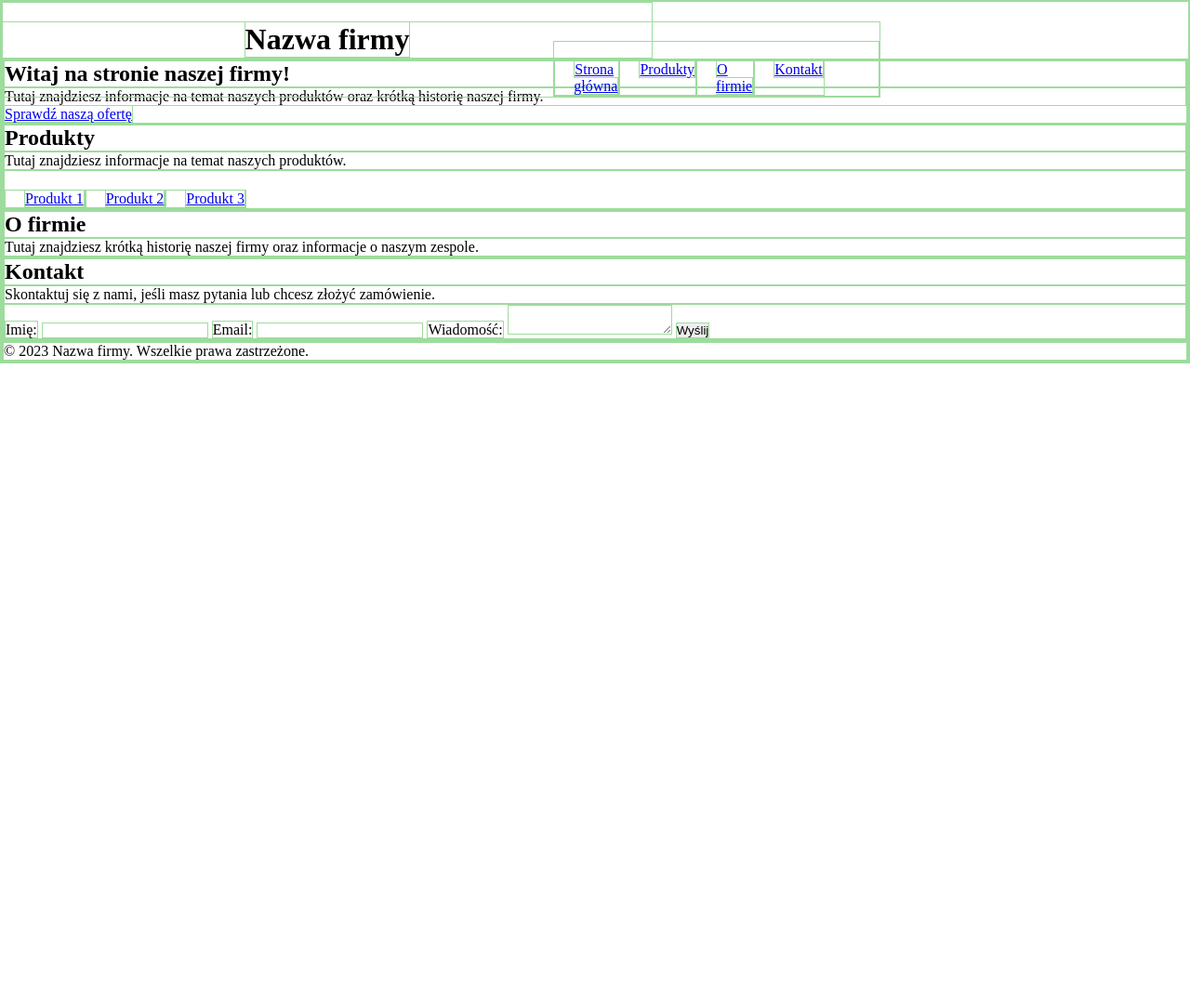
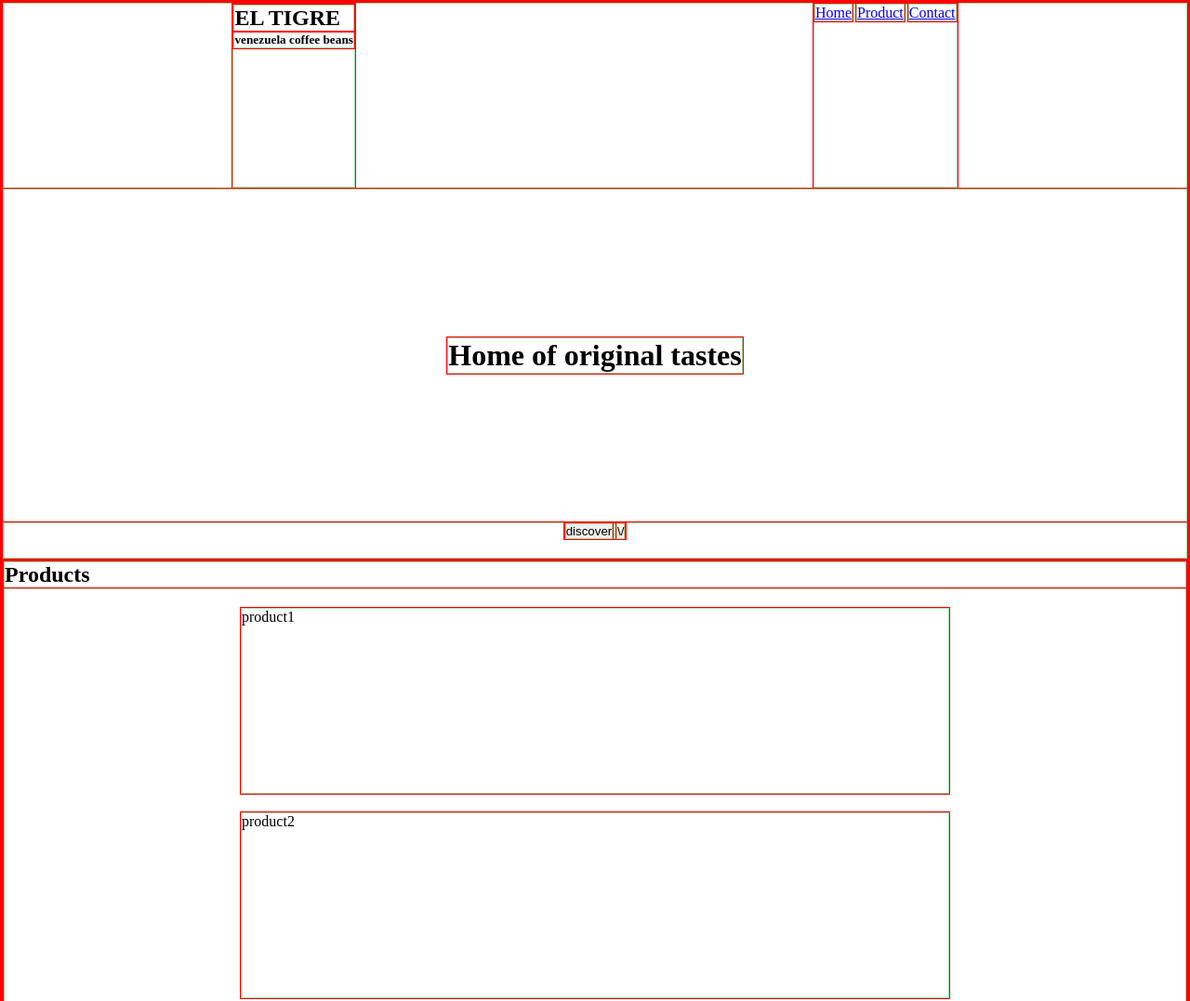
Before and after one commit to marcin-por95/Shop, a website: page src/index.html in a window 1280 px wide. Shown: the top 1077 px of the page at 93% size. Before the commit the page ends 800 px from the top, so only its background shows below. Drawn offline with nearby package versions, Linux system fonts and the light colour scheme; files that its build step writes are made by us from their sources.

Commit message:
Add basic html structure

```diff
--- a/package.json
+++ b/package.json
@@ -38,6 +38,7 @@
         "onchange": "^7.1.0",
         "postcss": "^8.2.6",
         "postcss-cli": "^8.3.1",
+        "postcss-scss": "^4.0.4",
         "rimraf": "^3.0.2",
         "stylelint": "^15.6.0",
         "stylelint-config-standard": "^33.0.0",
--- a/src/index.html
+++ b/src/index.html
@@ -4,60 +4,53 @@
     <title>Nazwa firmy - strona główna</title>
     <meta charset="utf-8">
     <meta name="viewport" content="width=device-width, initial-scale=1">
-    <link rel="stylesheet" href="style.css">
+    <link rel="stylesheet" href="./css/style.css">
 </head>
 <body>
-<header>
-    <h1>Nazwa firmy</h1>
-    <nav>
-        <ul>
-            <li><a href="index.html">Strona główna</a></li>
-            <li><a href="produkty.html">Produkty</a></li>
-            <li><a href="o-firmie.html">O firmie</a></li>
-            <li><a href="kontakt.html">Kontakt</a></li>
-        </ul>
-    </nav>
+<header class="flex-col">
+    <div class="header-top">
+        <div>
+            <h2>EL TIGRE</h2>
+            <h5>venezuela coffee beans</h5>
+        </div>
+        <nav>
+            <a href="#">Home</a>
+            <a href="#">Product</a>
+            <a href="#">Contact</a>
+        </nav>
+    </div>
+    <div class="header-mid flex-center">
+        <h1>Home of original tastes</h1>
+    </div>
+    <div class="header-bottom flex-center">
+        <button>
+            <span>discover</span>
+            <span>\/</span>
+        </button>
+    </div>
 </header>
 
 <main>
-    <section>
-        <h2>Witaj na stronie naszej firmy!</h2>
-        <p>Tutaj znajdziesz informacje na temat naszych produktów oraz krótką historię naszej firmy.</p>
-        <a href="produkty.html">Sprawdź naszą ofertę</a>
+    <section class="products flex-col">
+        <h2>Products</h2>
+        <div class="product-list flex-col flex-center">
+            <div class="product">product1</div>
+            <div class="product">product2</div>
+            <div class="product">product3</div>
+        </div>
     </section>
+    <section class="about-us flex-center flex-col">
+        <h1>About us</h1>
+        <div>Lorem ipsum dolor sit amet, consectetur adipisicing elit.
+            Autem beatae cum, debitis dolor dolore doloribus ducimus explicabo, facere
+            illum iusto nostrum numquam odit officiis, pariatur praesentium quisquam recusandae rem sed.</div>
+        <p>Join us!</p>
 
-    <section>
-        <h2>Produkty</h2>
-        <p>Tutaj znajdziesz informacje na temat naszych produktów.</p>
-        <ul>
-            <li><a href="#">Produkt 1</a></li>
-            <li><a href="#">Produkt 2</a></li>
-            <li><a href="#">Produkt 3</a></li>
-        </ul>
-    </section>
-
-    <section>
-        <h2>O firmie</h2>
-        <p>Tutaj znajdziesz krótką historię naszej firmy oraz informacje o naszym zespole.</p>
-    </section>
-
-    <section>
-        <h2>Kontakt</h2>
-        <p>Skontaktuj się z nami, jeśli masz pytania lub chcesz złożyć zamówienie.</p>
-        <form action="submit-form.php" method="post">
-            <label for="imie">Imię:</label>
-            <input type="text" id="imie" name="imie" required>
-            <label for="email">Email:</label>
-            <input type="email" id="email" name="email" required>
-            <label for="wiadomosc">Wiadomość:</label>
-            <textarea id="wiadomosc" name="wiadomosc" required></textarea>
-            <button type="submit">Wyślij</button>
-        </form>
     </section>
 </main>
 
 <footer>
-    <p>&copy; 2023 Nazwa firmy. Wszelkie prawa zastrzeżone.</p>
+    <p>&copy; 2023 Marcin Poręba.</p>
 </footer>
 </body>
 </html>
--- a/src/sass/style.scss
+++ b/src/sass/style.scss
@@ -1,60 +1,61 @@
+
+* {
+  outline: 1px solid red;
+}
 
 * {
   border: 1px solid #9ddc9d;
-}
-/* Resetowanie stylów */
-* {
   margin: 0;
   padding: 0;
   box-sizing: border-box;
 }
+.flex-center {
+  display: flex;
+  justify-content: center;
+  align-items: center;
+}
+.flex-col {
+  display: flex;
+  flex-direction: column;
+}
 
 header {
+  height: 600px;
 
-  padding-top: 20px;
-  width: 700px;
-  display: flex;
-  flex-direction: row;
-  justify-content: center;
+  .header-top {
+    display: flex;
+    justify-content: space-around;
+    height: 200px;
+  }
+
+  .header-mid {
+    flex-grow: 1;
+    h1 {}
+  }
+  .header-bottom {
+    padding-bottom: 20px;
+  }
 }
-section.splash {
-  color: black;
-  height: 100vh;
-  background-size: cover;
-  background-position: center center;
-  display: flex;
-  flex-direction: column;
-  justify-content: center;
-  align-items: center;
-  text-align: center;
+.products {
+  .product-list {
+    gap: 20px;
+    padding: 20px 0;
+    .product{
+      width: 60%;
+      height: 200px;
+    }
+  }
 }
-
-section.splash {
+.about-us {
+  h1 {
+    font-size: xxx-large;
+    text-align: center;
+  }
+  p {
+    text-align: end;
+  }
 
 }
-
-
-nav {
-  padding-top: 20px;
-  position: fixed;
-  padding-left: 70%;
-  display: flex;
-  justify-content: flex-end;
-  justify-items: right;
-
+.about-us > * {
+  width: 600px;
 }
-
-
-
-ul {
-  padding-right: 20%;
-  padding-top: 20px;
-  display: flex;
-  flex-direction: row;
-
-}
-
-li {
-  list-style: none;
-  padding-left: 20px;
-}
```
Also changed, not shown: src/css/style.css (deleted), src/images/about-us.jpg (added), src/images/coffee-1.png (added), src/images/coffee-2.png (added), src/images/coffee-3.png (added), 3 other files.
